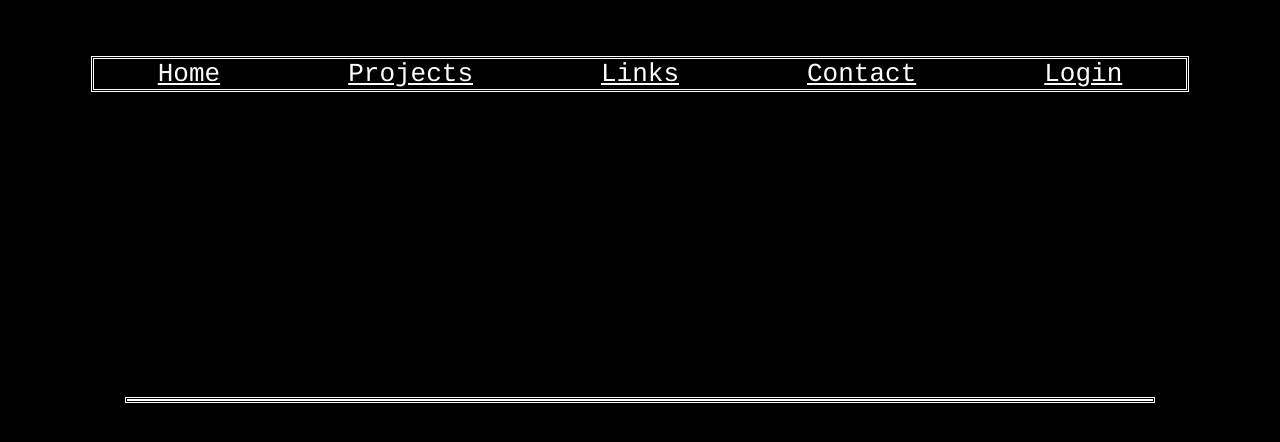
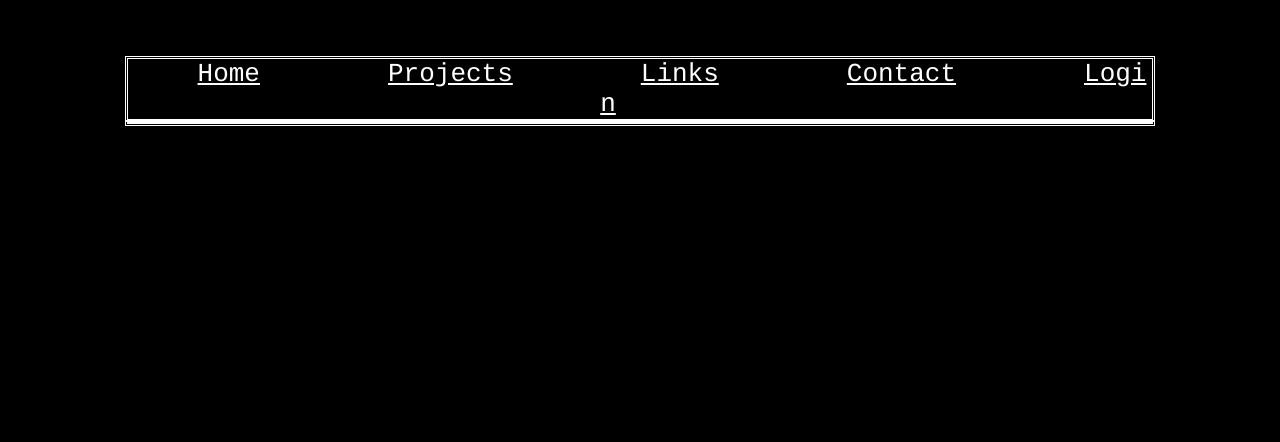
Before and after one commit to Athanasius2/gabekan.dev, a React (Create React App) app: page / in a window 1280 px wide. Shown: the top 442 px of the page. Built offline with nearby package versions, Linux system fonts and the light colour scheme.

Commit message:
Improved styles

```diff
--- a/src/App.css
+++ b/src/App.css
@@ -39,10 +39,10 @@
 }
 
 ul.NavBar {
-  position: fixed;
+  position: absolute;
   top: 30px;
   min-width: 80vw;
-  display: inline-block;
+  max-width: 80vw;
   border: white;
   border-style: double;
   list-style-type: none;
@@ -51,6 +51,7 @@ ul.NavBar {
 
 ul.NavBar li {
   display: inline;
+  overflow-wrap: break-word;
 }
 
 ul.NavBar li a {
@@ -64,8 +65,10 @@ ul.NavBar li a:hover {
 }
 
 div .content {
-  position: relative;
+  position: absolute;
+  top: 120px;
   min-width: 80vw;
+  max-width: 80vw;
   border: white;
   border-style: double;
 }
--- a/src/components/NavBar.js
+++ b/src/components/NavBar.js
@@ -8,7 +8,7 @@ import {
 export default function NavBar() {
   return(
     <ul class="NavBar">
-      <li><Link to="/">Home</Link></li>
+      <li><Link to="/home">Home</Link></li>
       <li><Link to="/projects">Projects</Link></li>
       <li><Link to="/links">Links</Link></li>
       <li><Link to="/contact">Contact</Link></li>
--- a/src/index.js
+++ b/src/index.js
@@ -16,6 +16,8 @@ import Login from './Login';
 import Projects from './Projects';
 import Contact from './Contact';
 import Links from './Links';
+import Home from './Home';
+
 
 const root = ReactDOM.createRoot(document.getElementById('root'));
 root.render(
@@ -28,6 +30,7 @@ root.render(
           <Route path="projects" element={<Projects />} />
           <Route path="contact" element={<Contact />} />
           <Route path="links" element={<Links />} />
+          <Route path="home" element={<Home />} />
         </Route>
       </Routes>
     </BrowserRouter>
```
Also changed, not shown: src/Home.js (added, +18 -0 lines).
